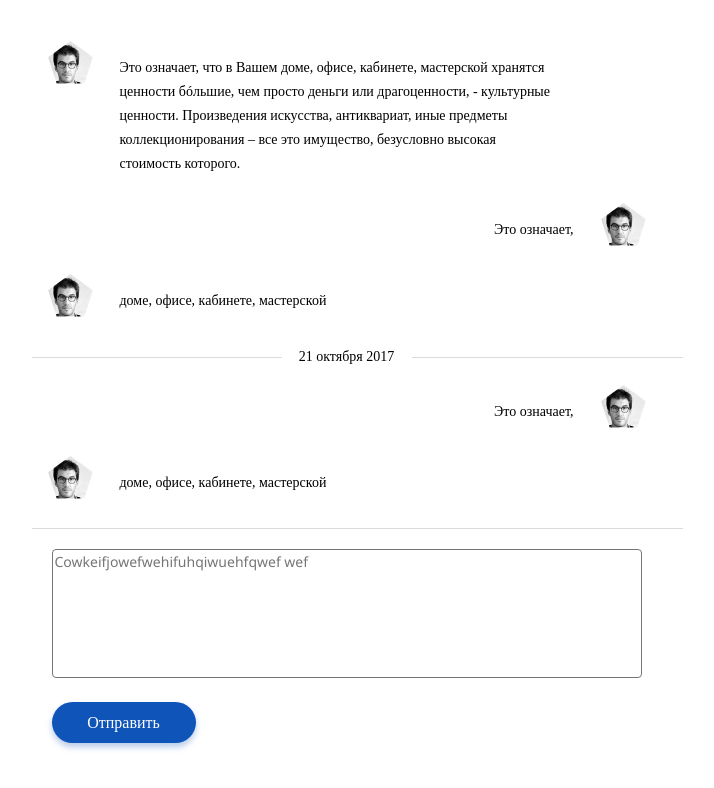
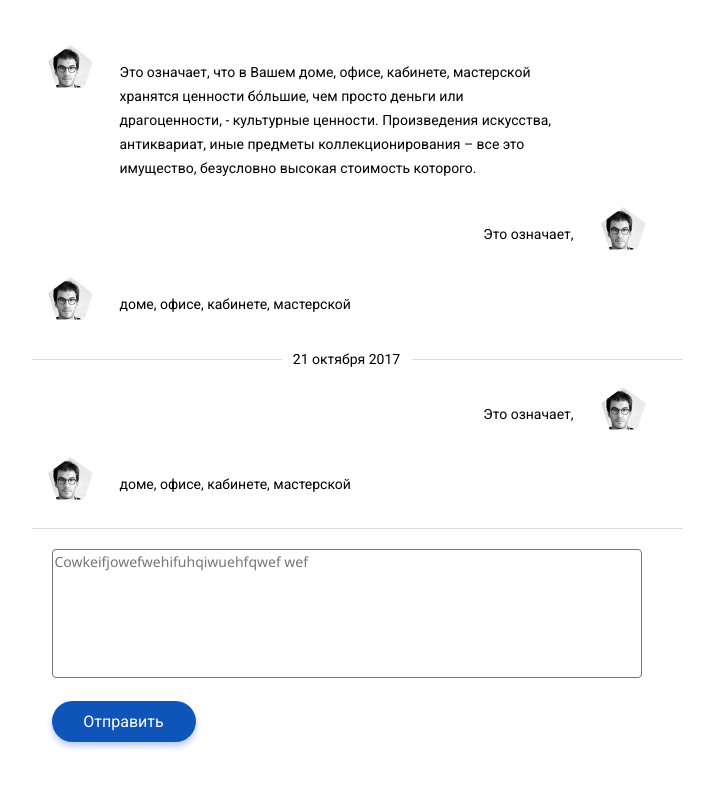
Before and after one commit to ImShamil/Test, a plain HTML site: page conversation.html in a window 1280 px wide. Shown: the whole page, without its empty margins (283-997 px from the left). Drawn offline with Linux system fonts and the light colour scheme.

Commit message:
add ie11 support

```diff
--- a/css/conversation.css
+++ b/css/conversation.css
@@ -5,6 +5,7 @@
 }
 
 body{
+    font-family: 'Roboto';
     font-weight: 400;
     font-size: 14px;
     color: #000000;
@@ -117,7 +118,8 @@ body{
     border-radius: 5px;
     position: relative;
     word-break: break-word;
-    white-space: break-spaces;
+    white-space: pre-wrap;
+    -ms-word-break:break-all;
 }
 
 .user__message-text--left{
```
